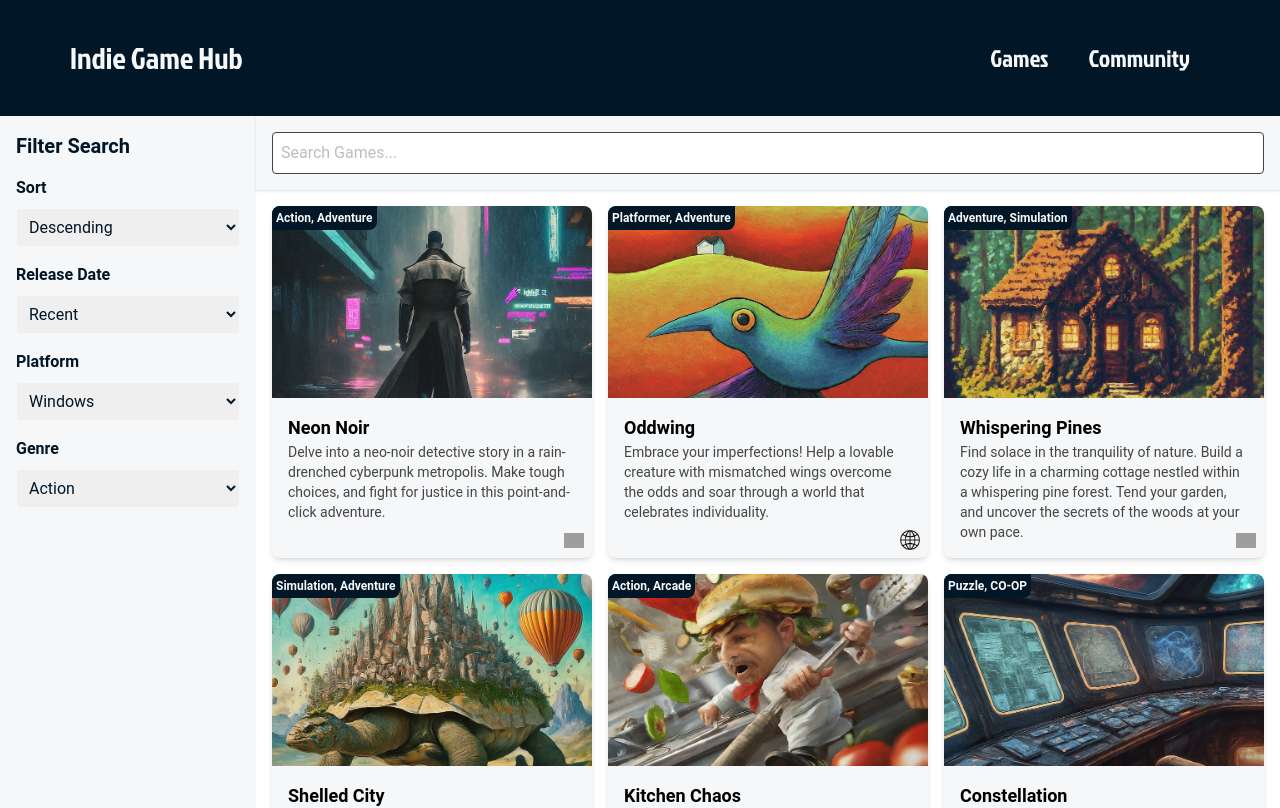
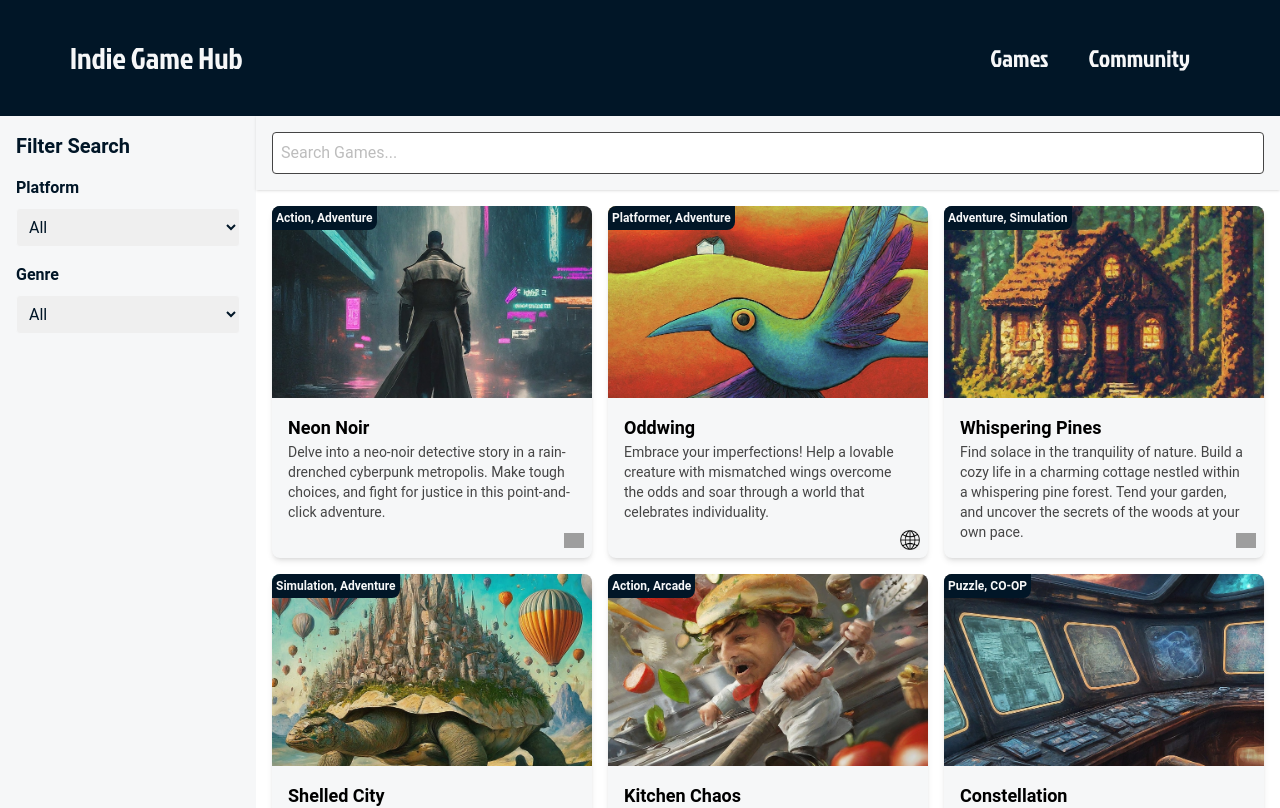
Before and after one commit to Egzavyer/Egzavyer.github.io, a React (Vite) app: page /games in a window 1280 px wide. Shown: the top 808 px of the page. Built offline with nearby package versions, Linux system fonts and the light colour scheme; grey boxes are pictures that could not be loaded.

Commit message:
Feat: adds search and filter

```diff
--- a/src/components/FilterSidebar.jsx
+++ b/src/components/FilterSidebar.jsx
@@ -1,23 +1,22 @@
-const FilterSidebar = () => {
+import PropTypes from 'prop-types';
+
+const FilterSidebar = ({ filter, setFilter }) => {
+
+    const handleGenreChange = (e) => {
+        setFilter({ ...filter, genre: e.target.value });
+    };
+
+    const handlePlatformChange = (e) => {
+        setFilter({ ...filter, platform: e.target.value });
+    };
+
     return (
         <div className="w-64 p-4 bg-text text-primary">
             <h2 className="text-xl  font-bold mb-4">Filter Search</h2>
             <div className="mb-4">
-                <label className="block mb-2 font-semibold">Sort</label>
-                <select className="w-full p-2 border border-text rounded">
-                    <option>Descending</option>
-                    <option>Ascending</option>
-                </select>
-            </div>
-            <div className="mb-4">
-                <label className="block mb-2 font-semibold">Release Date</label>
-                <select className="w-full p-2 border border-text rounded">
-                    <option>Recent</option>
-                </select>
-            </div>
-            <div className="mb-4">
                 <label className="block mb-2 font-semibold">Platform</label>
-                <select className="w-full p-2 border border-text rounded">
+                <select className="w-full p-2 border border-text rounded" value={filter.platform} onChange={handlePlatformChange}>
+                    <option>All</option>
                     <option>Windows</option>
                     <option>MacOS</option>
                     <option>Switch</option>
@@ -28,7 +27,8 @@ const FilterSidebar = () => {
             </div>
             <div className="mb-4">
                 <label className="block mb-2 font-semibold">Genre</label>
-                <select className="w-full p-2 border border-text rounded">
+                <select className="w-full p-2 border border-text rounded" value={filter.genre} onChange={handleGenreChange}>
+                    <option>All</option>
                     <option>Action</option>
                     <option>Adventure</option>
                     <option>Casual</option>
@@ -43,4 +43,9 @@ const FilterSidebar = () => {
     );
 };
 
+FilterSidebar.propTypes = {
+    filter: PropTypes.object.isRequired,
+    setFilter: PropTypes.func.isRequired
+};
+
 export default FilterSidebar;
--- a/src/components/GameGrid.jsx
+++ b/src/components/GameGrid.jsx
@@ -1,23 +1,39 @@
-import { useState, useEffect } from 'react';
+import PropTypes from 'prop-types';
 import GameCard from './GameCard';
 
-const GameGrid = () => {
-    const [games, setGames] = useState([]);
+const GameGrid = ({ games, searchQuery, filter }) => {
 
-    useEffect(() => {
-        fetch('src/games.json')
-            .then(response => response.json())
-            .then(data => setGames(data))
-            .catch(error => console.error("Failed to load game data:", error));
-    }, []);
+    const filteredGames = games.filter((game) => {
+        const matchesSearchQuery = game.title.toLowerCase().includes(searchQuery.toLowerCase());
+        const matchesGenre = filter.genre === 'All' || game.genre.includes(filter.genre);
+        const matchesPlatform = filter.platform === 'All' || game.platform.includes(filter.platform);
+        return matchesSearchQuery && matchesGenre && matchesPlatform;
+    });
 
     return (
         <div className="grid grid-cols-1 md:grid-cols-2 lg:grid-cols-3 gap-4 p-4">
-            {games.map(game => (
-                <GameCard key={game.title} {...game} />
-            ))}
+            {filteredGames.length > 0 ? (
+                filteredGames.map((game, index) => (
+                    <GameCard
+                        key={index}
+                        title={game.title}
+                        description={game.description}
+                        genre={game.genre}
+                        image={game.image}
+                        platform={game.platform}
+                    />
+                ))
+            ) : (
+                <p className="col-span-full text-center text-secondary">No games found</p>
+            )}
         </div>
     );
 };
 
+GameGrid.propTypes = {
+    games: PropTypes.array.isRequired,
+    searchQuery: PropTypes.string.isRequired,
+    filter: PropTypes.object.isRequired,
+};
+
 export default GameGrid;
--- a/src/components/SearchBar.jsx
+++ b/src/components/SearchBar.jsx
@@ -1,13 +1,26 @@
-const SearchBar = () => {
+import PropTypes from 'prop-types';
+const SearchBar = ({ searchQuery, setSearchQuery }) => {
+
+    const handleChange = (e) => {
+        setSearchQuery(e.target.value);
+    };
+
     return (
         <div className="p-4 bg-text shadow">
             <input
                 type="text"
                 className="w-full p-2 border border-secondary rounded"
                 placeholder="Search Games..."
+                value={searchQuery}
+                onChange={handleChange}
             />
         </div>
     );
 };
 
+SearchBar.propTypes = {
+    searchQuery: PropTypes.string.isRequired,
+    setSearchQuery: PropTypes.func.isRequired,
+};
+
 export default SearchBar;
--- a/src/games.json
+++ b/src/games.json
@@ -4,63 +4,63 @@
         "description": "Delve into a neo-noir detective story in a rain-drenched cyberpunk metropolis. Make tough choices, and fight for justice in this point-and-click adventure.",
         "genre": "Action, Adventure",
         "image": "src/assets/Games/NeonNoir.jpg",
-        "platform": "windows"
+        "platform": "Windows"
     },
     {
         "title": "Oddwing",
         "description": "Embrace your imperfections!  Help a lovable creature with mismatched wings overcome the odds and soar through a world that celebrates individuality. ",
         "genre": "Platformer, Adventure",
         "image": "src/assets/Games/Oddwing.jpg",
-        "platform": "web"
+        "platform": "Web"
     },
     {
         "title": "Whispering Pines",
         "description": "Find solace in the tranquility of nature. Build a cozy life in a charming cottage nestled within a whispering pine forest. Tend your garden, and uncover the secrets of the woods at your own pace.",
         "genre": "Adventure, Simulation",
         "image": "src/assets/Games/WhisperingPines.jpg",
-        "platform": "ps4"
+        "platform": "Playstation"
     },
     {
         "title": "Shelled City",
         "description": "Explore a charming city that thrives on the back of a colossal, wandering turtle! Uncover its secrets and befriend its quirky inhabitants.",
         "genre": "Simulation, Adventure",
         "image": "src/assets/Games/ShelledCity.jpg",
-        "platform": "macos"
+        "platform": "MacOS"
     },
     {
         "title": "Kitchen Chaos",
         "description": "It\"s culinary carnage!  Prepare for kitchen mayhem in this frantic side-scrolling action game. Slice, dice, and cook your way through hordes of hungry ingredients to conquer the culinary chaos.",
         "genre": "Action, Arcade",
         "image": "src/assets/Games/KitchenChaos.jpg",
-        "platform": "web"
+        "platform": "Web"
     },
     {
         "title": "Constellation",
         "description": "Teamwork is key in this cooperative puzzle game!  Communicate effectively and solve mind-bending puzzles as a crew of astronauts on a thrilling mission through the cosmos.",
         "genre": "Puzzle, CO-OP",
         "image": "src/assets/Games/Constellation.jpg",
-        "platform": "xbox"
+        "platform": "Xbox"
     },
     {
         "title": "Song Weaver",
         "description": "Craft melodies with moonlight! Explore a world bathed in ethereal light, befriend fantastical creatures, solve melodic puzzles, and restore balance to a world out of tune",
         "genre": "Puzzle, Adventure",
         "image": "src/assets/Games/SongWeaver.jpg",
-        "platform": "switch"
+        "platform": "Switch"
     },
     {
         "title": "Chroma Shift",
         "description": "Paint the universe in this zero-gravity action-puzzler! Solve colorful challenges and navigate treacherous landscapes in a race against time.",
         "genre": "Action, Puzzle",
         "image": "src/assets/Games/ChromaShift.jpg",
-        "platform": "ps4"
+        "platform": "Playstation"
     },
     {
         "title": "Purrfect Flight",
         "description": "Take to the skies as a jetpack-wearing feline adventurer! Explore a jungle, discover hidden treasures, and outsmart adorable creatures in this purrfectly delightful platformer.",
         "genre": "Casual, Platformer",
         "image": "src/assets/Games/PurrfectFlight.jpg",
-        "platform": "windows"
+        "platform": "Windows"
     }
 
 ]
--- a/src/pages/GamesPage.jsx
+++ b/src/pages/GamesPage.jsx
@@ -1,16 +1,27 @@
+import { useState, useEffect } from 'react';
 import FilterSidebar from '../components/FilterSidebar'
 import SearchBar from '../components/SearchBar'
 import GameGrid from '../components/GameGrid'
 
-function Games() {
+const Games = () => {
+  const [searchQuery, setSearchQuery] = useState('');
+  const [filter, setFilter] = useState({ sort: '', release: '', genre: '', platform: '' });
+  const [games, setGames] = useState([]);
+
+  useEffect(() => {
+    fetch('src/games.json')
+      .then(response => response.json())
+      .then(data => setGames(data))
+      .catch(error => console.error("Failed to load game data:", error));
+  }, []);
 
   return (
     <>
       <div className='flex'>
-        <FilterSidebar />
+        <FilterSidebar filter={filter} setFilter={setFilter} />
         <div className='flex-1'>
-          <SearchBar />
-          <GameGrid />
+          <SearchBar searchQuery={searchQuery} setSearchQuery={setSearchQuery} />
+          <GameGrid games={games} searchQuery={searchQuery} filter={filter} />
         </div>
       </div>
     </>
--- a/src/utils/getPlatform.js
+++ b/src/utils/getPlatform.js
@@ -2,7 +2,7 @@ const logos = [
 	{ platform: "macos", logo: "../src/assets/Platforms/apple.png" },
 	{ platform: "windows", logo: "../src/assets/Platforms/windows.png" },
 	{ platform: "web", logo: "../src/assets/Platforms/web.png" },
-	{ platform: "ps4", logo: "../src/assets/Platforms/psx.png" },
+	{ platform: "playstation", logo: "../src/assets/Platforms/psx.png" },
 	{ platform: "xbox", logo: "../src/assets/Platforms/xbox.png" },
 	{ platform: "switch", logo: "../src/assets/Platforms/switch.svg" },
 ];
```
